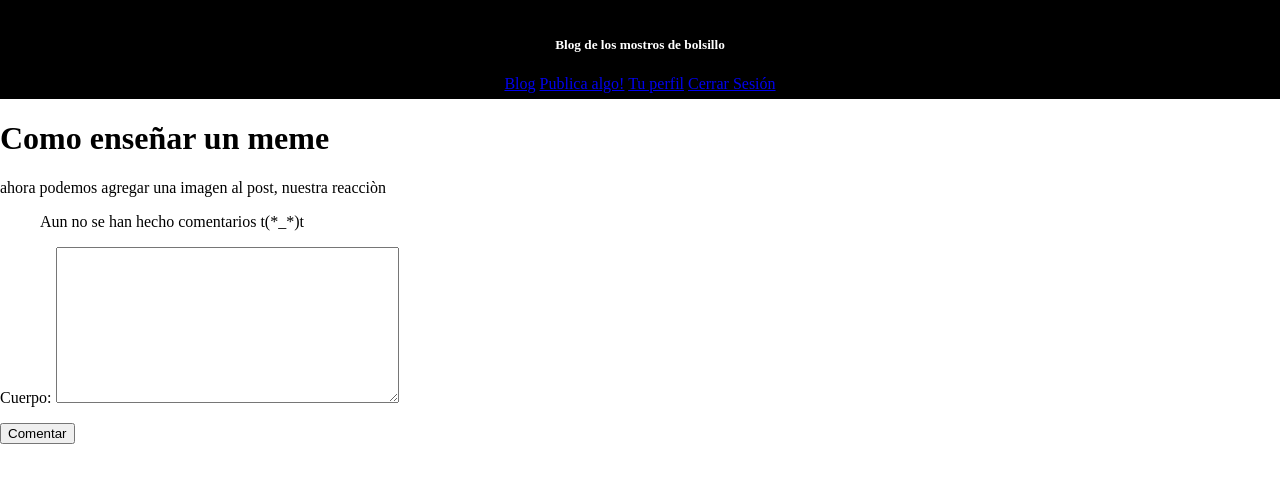
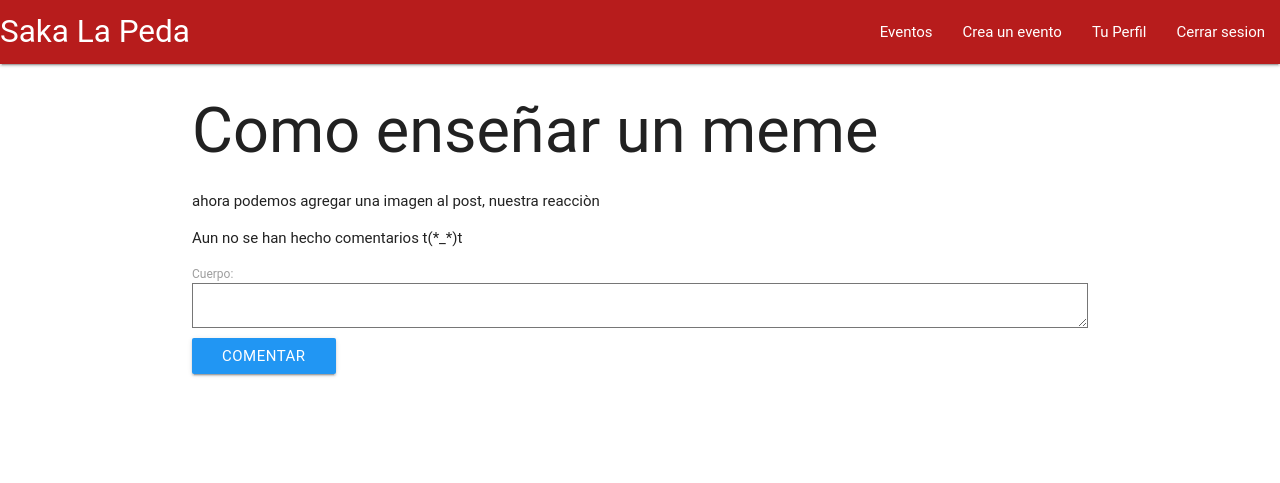
Before and after one commit to Jemilianomr/Sakalapeda, a Django app: a page that uses templates/base.html in a window 1280 px wide. Shown: the top 483 px of the page. Run offline with Django 3.2, Linux system fonts and the light colour scheme; a user stored in the database is signed in; data comes from the database, SQL or seed files in the repository; some libraries are stand-ins or nearby versions; some web fonts are replaced.

Commit message:
esta es la buena

```diff
--- a/accounts/templates/accounts/alta.html
+++ b/accounts/templates/accounts/alta.html
@@ -11,7 +11,7 @@
 <form action="." method="post">
 	{%csrf_token%}
 	{{form.as_p}}
-	<input type="submit" value="Darme de Alta">
+	<input class="btn orange darken-4" type="submit" value="Darme de Alta">
 </form>
 {%endif%}
 
--- a/accounts/templates/accounts/perfil.html
+++ b/accounts/templates/accounts/perfil.html
@@ -2,7 +2,7 @@
 
 {%block content%}
 
-<h1>Bienvenido a tu perfil! sabes que es sabado pero bueno.</h1>
+<h1>Bienvenido ¿listo para hacer amigos?</h1>
 
 {%if request.user.is_authenticated%}
 	<h3>Hola, {{request.user.first_name}} {{request.user.last_name}}</h3>
--- a/accounts/templates/registration/logged_out.html
+++ b/accounts/templates/registration/logged_out.html
@@ -3,6 +3,9 @@
 {%block content%}
 
 <h1>¡Hasta pronto!</h1>
-<p>si quieres volver a iniciar sesión clic <a href="{%url 'login'%}">aqui</a></p>
+</br>
+</br>
+</br>
+<p align="center"><a class="btn green" href="{%url 'login'%}">iniciar sesión</a></p>
 
 {%endblock content%}
--- a/accounts/templates/registration/login.html
+++ b/accounts/templates/registration/login.html
@@ -8,9 +8,9 @@
 	{%csrf_token%}
 	{{form.as_p}}
 	<input type="hidden" name="next" value="{{next}}"/>
-	<input type="submit" value="Iniciar Sesión">
+	<input class="btn blue" type="submit" value="Iniciar Sesión">
 </form>
-<p>Si aun no tienes una cuenta, creala <a href="{%url 'alta'%}">Aquí</a></p>
+<p align="center"><a class="btn gray" href="{%url 'alta'%}">Crear Cuenta</a></p>
 {%endif%}
 
 
--- a/posts/forms.py
+++ b/posts/forms.py
@@ -5,7 +5,7 @@ from .models import Post, Comentario
 class PostForm(forms.ModelForm):
 	class Meta:
 		model = Post
-		fields = ['titulo','cuerpo','imagen']
+		fields = ['titulo','organizador','fecha','lugar','cuerpo','imagen','categoria']
 
 class CommForm(forms.ModelForm):
 	class Meta:
--- a/posts/models.py
+++ b/posts/models.py
@@ -3,13 +3,24 @@ from django.core.urlresolvers import reverse
 from django.contrib.auth.models import User
 
 
+class Categoria(models.Model):
+	nombre = models.CharField(max_length=140)
+	#posts = models.ManyToManyField(Post, related_name='categorias')
+
+	def __str__(self):
+		return self.nombre
+
+
 class Post(models.Model):
 	titulo = models.CharField(max_length=140)
-	fecha = models.DateTimeField(auto_now=True)
+	organizador = models.CharField(max_length=140,blank=True,null=True)
+	fecha = models.CharField(max_length=140,blank=True,null=True)
+	lugar = models.CharField(max_length=140,blank=True,null=True)
 	cuerpo = models.TextField()
 	publicado = models.BooleanField(default=False)
 	slug = models.SlugField(max_length=500,blank=True,null=True) #esto es un slug
-	imagen=models.ImageField(upload_to='files',blank=True,null=True)
+	imagen = models.ImageField(upload_to='files',blank=True,null=True)
+	categoria = models.ManyToManyField(Categoria, related_name='categorias')
 	def __str__(self):
 		return self.titulo
 
@@ -25,10 +36,3 @@ class Comentario(models.Model):
 
 	def __str__(self):
 		return 'Este comentario lo hizo {} en el post {}'.format(self.user,self.post)
-
-class Categoria(models.Model):
-	nombre = models.CharField(max_length=140)
-	posts = models.ManyToManyField(Post, related_name='categorias')
-
-	def __str__(self):
-		return self.nombre
--- a/posts/templates/detalle.html
+++ b/posts/templates/detalle.html
@@ -11,10 +11,12 @@
 	{%endfor%}
 </ul>
 
+{%if request.user.is_authenticated%}
 <form action="." method="post">
 {%csrf_token%}
 {{form.as_p}}
-<input type="submit" value="Comentar">
+<input class="btn blue" type="submit" value="Comentar">
+{%endif%}
 
 </form>
 
--- a/posts/templates/nuevo.html
+++ b/posts/templates/nuevo.html
@@ -5,7 +5,7 @@
 <form action="." method="post" enctype="multipart/form-data">
 {%csrf_token%}
 {{form.as_p}}
-<input type="submit" value="Publicar">
+<input class="btn purple" type="submit" value="Publicar">
 
 </form>
 
--- a/posts/views.py
+++ b/posts/views.py
@@ -16,7 +16,7 @@ class ListView(View):
 		categoria = None
 		if cat:
 			categoria = Categoria.objects.get(nombre=cat)
-			posts = categoria.posts.all()
+			posts = categoria.categorias.all()
 		else:
 			posts = Post.objects.all().order_by('titulo')
 		compa = {
--- a/templates/base.html
+++ b/templates/base.html
@@ -1,6 +1,7 @@
 <html>
 <head>
-	<title>Poké-Blog</title>
+	<title>SacaLaPeda.com</title>
+	<link rel="stylesheet" href="https://cdnjs.cloudflare.com/ajax/libs/materialize/0.97.7/css/materialize.min.css">
 	<style>
 		html, body{
 			margin: 0;
@@ -23,21 +24,37 @@
 	</style>
 </head>
 <body>
-	<nav class="nav">
-		<h5>Blog de los mostros de bolsillo</h5>
-		<a href="{%url 'lista'%}">Blog</a>
-		{%if request.user.is_authenticated%}
-		<a href="{%url 'nuevo'%}">Publica algo!</a>
-		<a href="{%url 'perfil'%}">Tu perfil</a>
-		<a href="{%url 'logout'%}">Cerrar Sesión</a>
-		{%else%}
-		<a href="{%url 'login'%}">Iniciar Sesión</a>
+
+<nav class="red darken-4">
+    <div class="nav-wrapper">
+      <a href="{%url 'lista'%}" class="brand-logo">Saka La Peda</a>
+      <ul id="nav-mobile" class="right hide-on-med-and-down">
+      	{%if request.user.is_authenticated%}
+      	<li><a href="{%url 'lista'%}">Eventos</a></li>
+        <li><a href="{%url 'nuevo'%}">Crea un evento</a></li>
+        <li><a href="{%url 'perfil'%}">Tu Perfil</a></li>
+        <li><a href="{%url 'logout'%}">Cerrar sesion</a></li>
+        {%else%}
+		<li><a href="{%url 'login'%}">Iniciar sesion</a></li>
 		{%endif%}
+      </ul>
+    </div>
+  </nav>
 
-	</nav>
+       <div class="container">
 
 	{% block content %}
 	{% endblock content %}
 
+	</div>
+
+	<script type="text/javascript" src="https://code.jquery.com/jquery-2.1.1.min.js"></script>
+
+	 <script src="https://cdnjs.cloudflare.com/ajax/libs/materialize/0.97.7/js/materialize.min.js"></script>
+	 <script type="text/javascript">$(document).ready(function() {
+    $('select').material_select();
+  });
+            </script>
+
 </body>
 </html>
```
Also changed, not shown: posts/templates/lista.html (+27 -14 lines), db.sqlite3, posts/migrations/0007_auto_20160910_1154.py (added), posts/migrations/0008_auto_20160910_1210.py (added), 2 other files.
